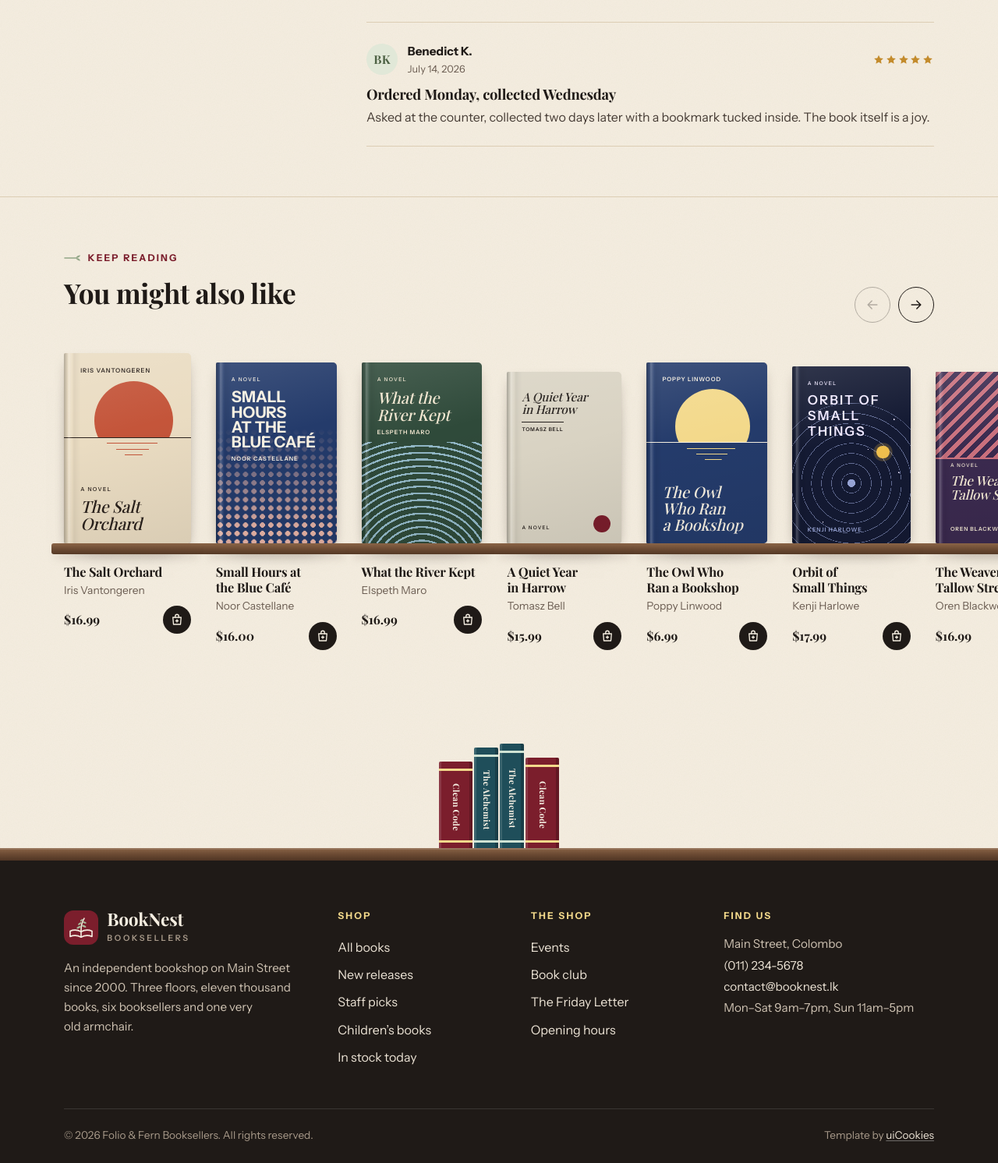
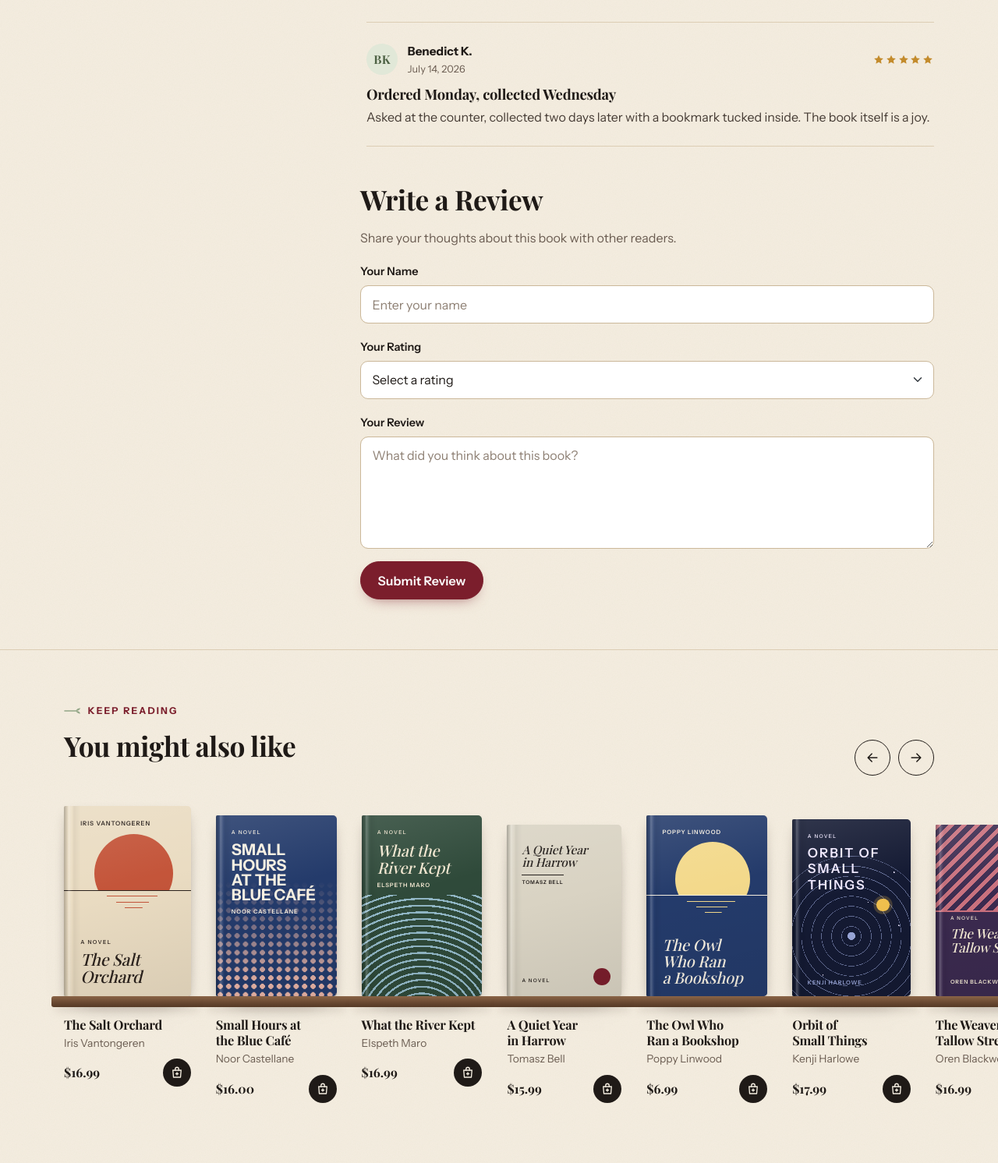
Before and after one commit to IT26100776/BookNest, a Spring Boot app: page /book.html in a window 1280 px wide. Shown: the part 2089-3581 px from the top of the page at 78% size. Run offline with Spring Boot 4, Linux system fonts and the light colour scheme; some of the project's set-up classes (security, data sources, template engines, error pages and the like) are left out, and stand-ins take their place; some libraries are stand-ins or nearby versions; some web fonts are replaced.

Commit message:
Adding UI parts

```diff
--- a/data/books.txt
+++ b/data/books.txt
@@ -1,2 +1,2 @@
-1|Clean Code|Robert C. Martin|9780132350884|4500|15|464|Prentice Hall|Programming|English
+1|Clean Code|Robert C. Martin|9780132350884|4500|12|464|Prentice Hall|Programming|English
 2|The Alchemist|Paulo Coelho|9780061122415|2500|0|208|HarperOne|Fiction|English
--- /dev/null
+++ b/data/orders.txt
@@ -0,0 +1,2 @@
+1|GUEST-AE29FA8E|TGl0aGlrYSBNaWhpc2FyYQ|bGl0aGlrYW1paGlzYXJhQGdtYWlsLmNvbQ|MDc1OTI4MjgxMw|UGFubmlwaXRpeWEsQ29sb21ibw|PENDING|PENDING|2026-11-12T17:01:51.426589200|4500|1,1,4500,Q2xlYW4gQ29kZQ==
+2|GUEST-662D4552|TGl0aGlrYSBNaWhpc2FyYQ|bGl0aGlrYW1paGlzYXJhQGdtYWlsLmNvbQ|MDc1OTI4MjgxMw|UGFubmlwaXRpeWE|PENDING|PENDING|2026-11-12T17:03:31.693567500|9000|1,2,4500,Q2xlYW4gQ29kZQ==
--- a/data/reviews.txt
+++ b/data/reviews.txt
@@ -0,0 +1 @@
+e57c8320-1662-4b18-a148-e26bfed0a792|PUBLIC|MQ==|WWFzYW50aGEgSW5kdXdhcmE=|5|SSBsZWFybnQgbWFueSBuZXcgdGhpbmdzIGZyb20gdGhpcyBib29rLiBJIHJlY29tbWVuZCB0aGlzIGJvb2sgdG8gYW55b25lIHdobyBpcyB3aWxsaW5nIHRvIGxlYXJuIHRvIGNvZGUu
--- a/src/main/resources/static/book.html
+++ b/src/main/resources/static/book.html
@@ -253,6 +253,82 @@
             </ul>
           </div>
         </div>
+		  <div class="row mt-5">
+    <div class="col-lg-8 offset-lg-4">
+
+        <div class="review-form-card">
+
+            <h2 class="h3 mb-3">Write a Review</h2>
+
+            <p class="text-soft">
+                Share your thoughts about this book with other readers.
+            </p>
+
+            <form id="reviewForm">
+
+                <div class="mb-3">
+                    <label for="reviewerName" class="form-label">
+                        Your Name
+                    </label>
+
+                    <input
+                        type="text"
+                        class="form-control"
+                        id="reviewerName"
+                        required
+                        maxlength="100"
+                        placeholder="Enter your name">
+                </div>
+
+                <div class="mb-3">
+                    <label for="reviewRating" class="form-label">
+                        Your Rating
+                    </label>
+
+                    <select
+                        class="form-select"
+                        id="reviewRating"
+                        required>
+
+                        <option value="">Select a rating</option>
+                        <option value="5">★★★★★ - Excellent</option>
+                        <option value="4">★★★★ - Very Good</option>
+                        <option value="3">★★★ - Good</option>
+                        <option value="2">★★ - Fair</option>
+                        <option value="1">★ - Poor</option>
+
+                    </select>
+                </div>
+
+                <div class="mb-3">
+                    <label for="reviewComment" class="form-label">
+                        Your Review
+                    </label>
+
+                    <textarea
+                        class="form-control"
+                        id="reviewComment"
+                        rows="5"
+                        required
+                        maxlength="2000"
+                        placeholder="What did you think about this book?"></textarea>
+                </div>
+
+                <div id="reviewMessage"
+                     class="mb-3"
+                     role="status"
+                     aria-live="polite"></div>
+
+                <button type="submit" class="btn btn-primary">
+                    Submit Review
+                </button>
+
+            </form>
+
+        </div>
+
+    </div>
+</div>
       </div>
     </section>
 
--- a/src/main/resources/static/js/main.js
+++ b/src/main/resources/static/js/main.js
@@ -189,6 +189,36 @@
 
     }
   }
+
+	async function loadBookRatings() {
+    try {
+        const response = await fetch('/api/reviews');
+    if (!response.ok) {
+        throw new Error('Could not load book ratings.');
+    }
+
+    const reviews = await response.json();
+
+    BOOKS.forEach(book => {
+        const bookReviews = reviews.filter(
+            review =>
+                String(review.bookId).toLowerCase() ===
+                String(book.id).toLowerCase()
+        );
+
+        book.reviews = bookReviews.length;
+
+        book.rating = bookReviews.length
+            ? bookReviews.reduce(
+                (sum, review) => sum + Number(review.rating), 0
+            ) / bookReviews.length
+            : 0;
+    });
+
+} catch (error) {
+    console.error('Book rating loading error:', error);
+}
+}
 
 
   const REVIEWS = [
@@ -910,22 +940,93 @@
   /* ==========================================================================
      7. BOOK DETAIL PAGE (book.html?id=…)
      ========================================================================== */
-  function reviewsFor(book) {
-    const fits = (r) => (r.genres ? r.genres.includes(book.genre) : (r.all || book.genre !== 'kids'));
-    return REVIEWS.filter(fits)
-      .sort((a, b) => hash(book.id + a.name) - hash(book.id + b.name))
-      .slice(0, 4)
-      .sort((a, b) => b.date.localeCompare(a.date));
-  }
+  async function loadAndRenderReviews(root, book) {
+    const reviewList = $('[data-review-list]', root);
+    const reviewBars = $('[data-review-bars]', root);
+try {
+    const response = await fetch(
+        `/api/reviews/book/${encodeURIComponent(book.id)}`
+    );
 
-  function ratingSpread(book) {
-    const n = book.reviews;
-    const five = Math.round(n * Math.min(0.9, Math.max(0.25, (book.rating - 3.4) / 1.6)));
-    const four = Math.round((n - five) * 0.66);
-    const three = Math.round((n - five - four) * 0.6);
-    const two = Math.round((n - five - four - three) * 0.6);
-    return [five, four, three, two, n - five - four - three - two];
-  }
+    if (!response.ok) {
+        throw new Error('Could not load reviews.');
+    }
+
+    const reviews = await response.json();
+
+    const count = reviews.length;
+    const average = count
+        ? reviews.reduce((sum, review) => sum + Number(review.rating), 0) / count
+        : 0;
+	// Update the book's actual rating data
+book.rating = average;
+book.reviews (http://book.reviews/) = count;
+
+    // Update review summary
+    const ratingEl = $('[data-b="rating"]', root);
+    const countEl = $('[data-b="reviews"]', root);
+    const starsEl = $('[data-b="stars"]', root);
+
+    if (ratingEl) ratingEl.textContent = average.toFixed(1);
+    if (countEl) countEl.textContent = `${count} reviews`;
+    if (starsEl) starsEl.innerHTML = starsHTML(average);
+
+    // Update rating distribution
+    if (reviewBars) {
+        reviewBars.innerHTML = [5, 4, 3, 2, 1].map(star => {
+            const number = reviews.filter(
+                review => Number(review.rating) === star
+            ).length;
+
+            const percentage = count
+                ? (number / count) * 100
+                : 0;
+
+            return `
+                \<li>
+                    \<span class="bar-label">${star} star\</span>
+                    \<span class="bar">
+                        \<span style="width:${percentage}%">\</span>
+                    \</span>
+                    \<span class="bar-count">${number}\</span>
+                \</li>
+            `;
+        }).join('');
+    }
+
+    // Display reviews belonging to this book
+    if (reviewList) {
+        if (count === 0) {
+            reviewList.innerHTML =
+                '\<li class="review">No reviews yet. Be the first to review this book!\</li>';
+        } else {
+            reviewList.innerHTML = reviews.map(review => `
+                \<li class="review">
+                    \<div class="review-head">
+                        \<span class="avatar" aria-hidden="true">
+                            ${esc(initials(review.reviewerName))}
+                        \</span>
+                        \<div>
+                            \<p class="review-name">${esc(review.reviewerName)}\</p>
+                            \<p class="review-date">${esc(review.reviewType || 'Public Review')}\</p>
+                        \</div>
+                        ${starsHTML(Number(review.rating))}
+                    \</div>
+                    \<p class="review-text">${esc(review.comment)}\</p>
+                \</li>
+            `).join('');
+        }
+    }
+
+} catch (error) {
+    console.error('Review loading error:', error);
+
+    if (reviewList) {
+        reviewList.innerHTML =
+            '\<li class="review">Unable to load reviews at the moment.\</li>';
+    }
+}
+}
 
   function relatedFor(book) {
     const same = BOOKS.filter((b) => b.id !== book.id && b.genre === book.genre);
@@ -990,19 +1091,90 @@
     }
 
     // Reviews
-    const spread = ratingSpread(book);
-    $('[data-review-bars]', root).innerHTML = spread.map((n, i) => `
-      <li><span class="bar-label">${5 - i} star</span><span class="bar"><span style="width:${book.reviews ? (n / book.reviews) * 100 : 0}%"></span></span><span class="bar-count">${n}</span></li>`).join('');
-    $('[data-review-list]', root).innerHTML = reviewsFor(book).map((r) => `
-      <li class="review">
-        <div class="review-head">
-          <span class="avatar" aria-hidden="true">${initials(r.name)}</span>
-          <div><p class="review-name">${esc(r.name)}</p><p class="review-date">${longDate(r.date)}</p></div>
-          ${starsHTML(r.rating)}
-        </div>
-        <h3 class="review-title">${esc(r.title)}</h3>
-        <p class="review-text">${esc(r.text)}</p>
-      </li>`).join('');
+    async function loadAndRenderReviews(root, book) {
+    const reviewList = $('[data-review-list]', root);
+    const reviewBars = $('[data-review-bars]', root);
+try {
+    const response = await fetch(
+        `/api/reviews/book/${encodeURIComponent(book.id)}`
+    );
+
+    if (!response.ok) {
+        throw new Error('Could not load reviews.');
+    }
+
+    const reviews = await response.json();
+
+    const count = reviews.length;
+    const average = count
+        ? reviews.reduce((sum, review) => sum + Number(review.rating), 0) / count
+        : 0;
+
+    // Update review summary
+    const ratingEl = $('[data-b="rating"]', root);
+    const countEl = $('[data-b="reviews"]', root);
+    const starsEl = $('[data-b="stars"]', root);
+
+    if (ratingEl) ratingEl.textContent = average.toFixed(1);
+    if (countEl) countEl.textContent = `${count} reviews`;
+    if (starsEl) starsEl.innerHTML = starsHTML(average);
+
+    // Update rating distribution
+    if (reviewBars) {
+        reviewBars.innerHTML = [5, 4, 3, 2, 1].map(star => {
+            const number = reviews.filter(
+                review => Number(review.rating) === star
+            ).length;
+
+            const percentage = count
+                ? (number / count) * 100
+                : 0;
+
+            return `
+                \<li>
+                    \<span class="bar-label">${star} star\</span>
+                    \<span class="bar">
+                        \<span style="width:${percentage}%">\</span>
+                    \</span>
+                    \<span class="bar-count">${number}\</span>
+                \</li>
+            `;
+        }).join('');
+    }
+
+    // Display reviews belonging to this book
+    if (reviewList) {
+        if (count === 0) {
+            reviewList.innerHTML =
+                '\<li class="review">No reviews yet. Be the first to review this book!\</li>';
+        } else {
+            reviewList.innerHTML = reviews.map(review => `
+                \<li class="review">
+                    \<div class="review-head">
+                        \<span class="avatar" aria-hidden="true">
+                            ${esc(initials(review.reviewerName))}
+                        \</span>
+                        \<div>
+                            \<p class="review-name">${esc(review.reviewerName)}\</p>
+                            \<p class="review-date">${esc(review.reviewType || 'Public Review')}\</p>
+                        \</div>
+                        ${starsHTML(Number(review.rating))}
+                    \</div>
+                    \<p class="review-text">${esc(review.comment)}\</p>
+                \</li>
+            `).join('');
+        }
+    }
+
+} catch (error) {
+    console.error('Review loading error:', error);
+
+    if (reviewList) {
+        reviewList.innerHTML =
+            '\<li class="review">Unable to load reviews at the moment.\</li>';
+    }
+}
+}
 
     // Related shelf
     const related = $('[data-related]', root);
@@ -1021,6 +1193,101 @@
     const book = requested || bookById(root.dataset.bookPage);
     if (!book) return;
     if (book.id !== root.dataset.bookPage) renderBook(root, book);
+	  loadAndRenderReviews(root, book);
+
+	  // ==========
+// BOOKNEST REVIEW SUBMISSION
+// ==========
+const reviewForm = document.getElementById('reviewForm');
+const reviewMessage = document.getElementById('reviewMessage');
+function getReviewCsrfToken() {
+    const cookie = document.cookie
+        .split('; ')
+        .find(row => row.startsWith('XSRF-TOKEN='));
+return cookie
+    ? decodeURIComponent(cookie.split('=').slice(1).join('='))
+    : null;
+}
+if (reviewForm) {
+    reviewForm.addEventListener('submit', async function(event) {
+        event.preventDefault();
+    const reviewerName =
+        document.getElementById('reviewerName').value.trim();
+
+    const rating =
+        Number(document.getElementById('reviewRating').value);
+
+    const comment =
+        document.getElementById('reviewComment').value.trim();
+
+    if (!reviewerName || !rating || !comment) {
+        reviewMessage.textContent = 'Please complete all fields.';
+        reviewMessage.className = 'text-danger mb-3';
+        return;
+    }
+
+    const submitButton = reviewForm.querySelector(
+        'button[type="submit"]'
+    );
+
+    submitButton.disabled = true;
+    submitButton.textContent = 'Submitting...';
+
+    reviewMessage.textContent = '';
+
+    try {
+        const csrfToken = getReviewCsrfToken();
+
+        const headers = {
+            'Content-Type': 'application/json'
+        };
+
+        if (csrfToken) {
+            headers['X-XSRF-TOKEN'] = csrfToken;
+        }
+
+        const response = await fetch('/api/reviews', {
+            method: 'POST',
+            headers: headers,
+            body: JSON.stringify({
+                bookId: String(book.id),
+                reviewerName: reviewerName,
+                rating: rating,
+                comment: comment
+            })
+        });
+
+        if (!response.ok) {
+            const errorText = await response.text();
+            throw new Error(
+                errorText || 'Unable to submit your review.'
+            );
+        }
+
+        reviewMessage.textContent =
+            'Your review has been submitted successfully!';
+
+        reviewMessage.className = 'text-success mb-3';
+
+        reviewForm.reset();
+
+        // Reload reviews and update the rating summary
+        await loadAndRenderReviews(root, book);
+
+    } catch (error) {
+        console.error('Review submission error:', error);
+
+        reviewMessage.textContent =
+            'Failed to submit review. ' + error.message;
+
+        reviewMessage.className = 'text-danger mb-3';
+
+    } finally {
+        submitButton.disabled = false;
+        submitButton.textContent = 'Submit Review';
+    }
+});
+}
 
     const priceEl = $('[data-b="price"]', root);
     const stockEl = $('[data-b="stock"]', root);
@@ -1188,6 +1455,7 @@
     try {
 
         await loadCustomerBooks();
+		await loadBookRatings();
 
         init();
 
```
